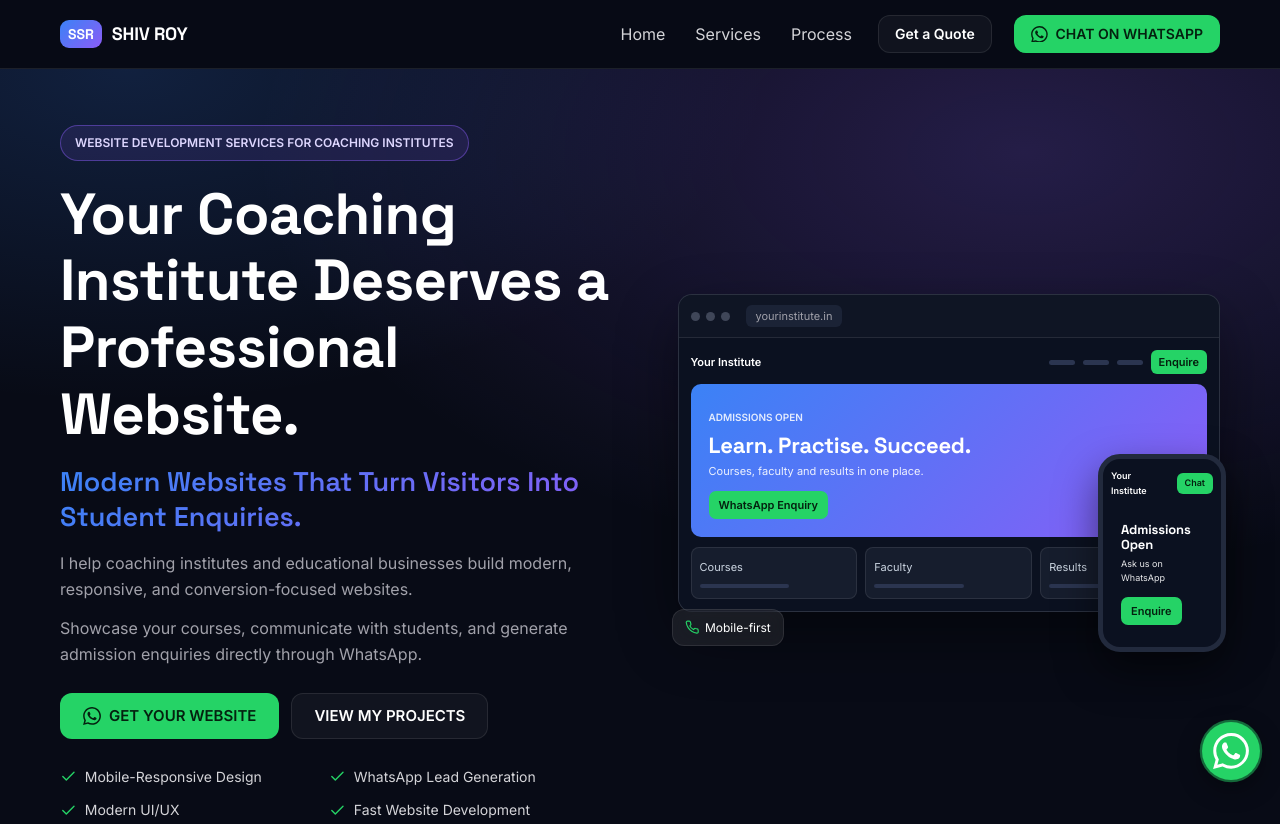
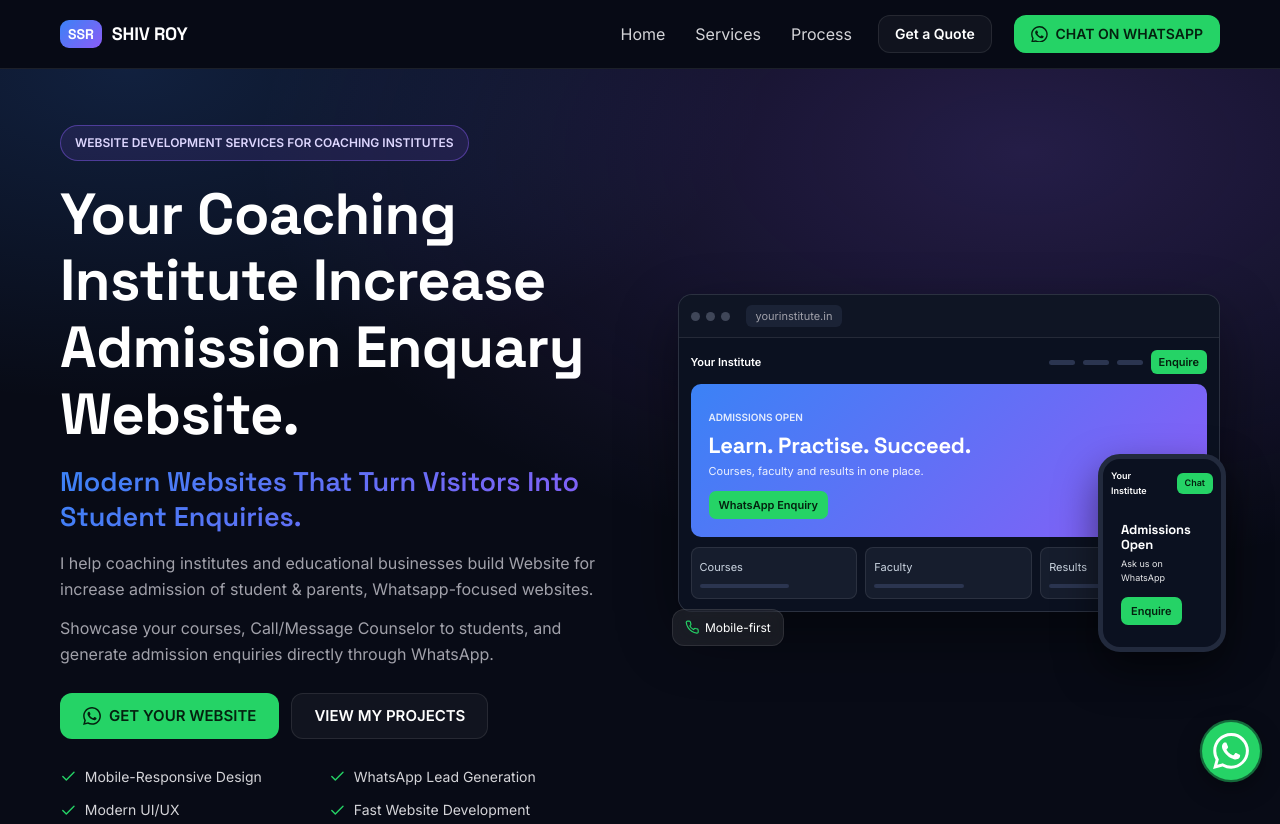
Before and after one commit to shivroyssr/services-web, a plain HTML site: page index.html in a window 1280 px wide. Shown: the top 824 px of the page. Drawn offline with Linux system fonts and the light colour scheme.

Commit message:
Update website content for coaching services

```diff
--- a/index.html
+++ b/index.html
@@ -159,10 +159,10 @@ footer h4{font-size:16px;margin-bottom:14px}footer li{margin-bottom:8px;color:va
 <section id="home"><div class="w hero">
 <div>
 <span class="badge">WEBSITE DEVELOPMENT SERVICES FOR COACHING INSTITUTES</span>
-<h1>Your Coaching Institute Deserves a Professional Website.</h1>
+<h1>Your Coaching Institute Increase Admission Enquary Website.</h1>
 <p class="gt">Modern Websites That Turn Visitors Into Student Enquiries.</p>
-<p class="d">I help coaching institutes and educational businesses build modern, responsive, and conversion-focused websites.</p>
-<p class="d">Showcase your courses, communicate with students, and generate admission enquiries directly through WhatsApp.</p>
+<p class="d">I help coaching institutes and educational businesses build Website for increase admission of student & parents, Whatsapp-focused websites.</p>
+<p class="d">Showcase your courses, Call/Message Counselor to students, and generate admission enquiries directly through WhatsApp.</p>
 <div class="cta"><a class="btn b-wa" data-wa="general" href="https://wa.me/919229200467" target="_blank" rel="noopener"><i data-i="wa"></i>GET YOUR WEBSITE</a><a class="btn b-o" href="#projects">VIEW MY PROJECTS</a></div>
 <ul class="tr"><li><i data-i="check"></i>Mobile-Responsive Design</li><li><i data-i="check"></i>WhatsApp Lead Generation</li><li><i data-i="check"></i>Modern UI/UX</li><li><i data-i="check"></i>Fast Website Development</li></ul>
 </div>
@@ -217,7 +217,7 @@ footer h4{font-size:16px;margin-bottom:14px}footer li{margin-bottom:8px;color:va
 <div class="hd2 ct" style="text-align:center"><h2>Let’s Build Your Website.</h2><p>Tell me a little about your business and your website requirements. I will connect with you through WhatsApp.</p></div>
 <form id="f" novalidate>
 <div><label for="nm">Your name</label><input id="nm" name="name" type="text" placeholder="Enter your name" autocomplete="name" required aria-describedby="nmE"><div class="err" id="nmE" role="alert"></div></div>
-<div><label for="sv">Select service</label><select id="sv"><option>Coaching Institute Website</option><option>Admission Landing Page</option></select></div>
+<div><label for="sv">Select service</label><select id="sv"><option>Admission Enquary Landing Page</option><option>Coaching Online presence</option><option>Website Maintainance & Update</option></select></div>
 <div><label for="ms">Your message <span style="color:var(--mu);font-weight:400">(optional)</span></label><textarea id="ms" placeholder="Tell me about your business and website requirements."></textarea></div>
 <button class="btn b-wa" type="submit"><i data-i="wa"></i>SEND ENQUIRY ON WHATSAPP</button>
 <p class="fn">This opens WhatsApp with your enquiry pre-filled. Press Send inside WhatsApp to submit it</p>
```
